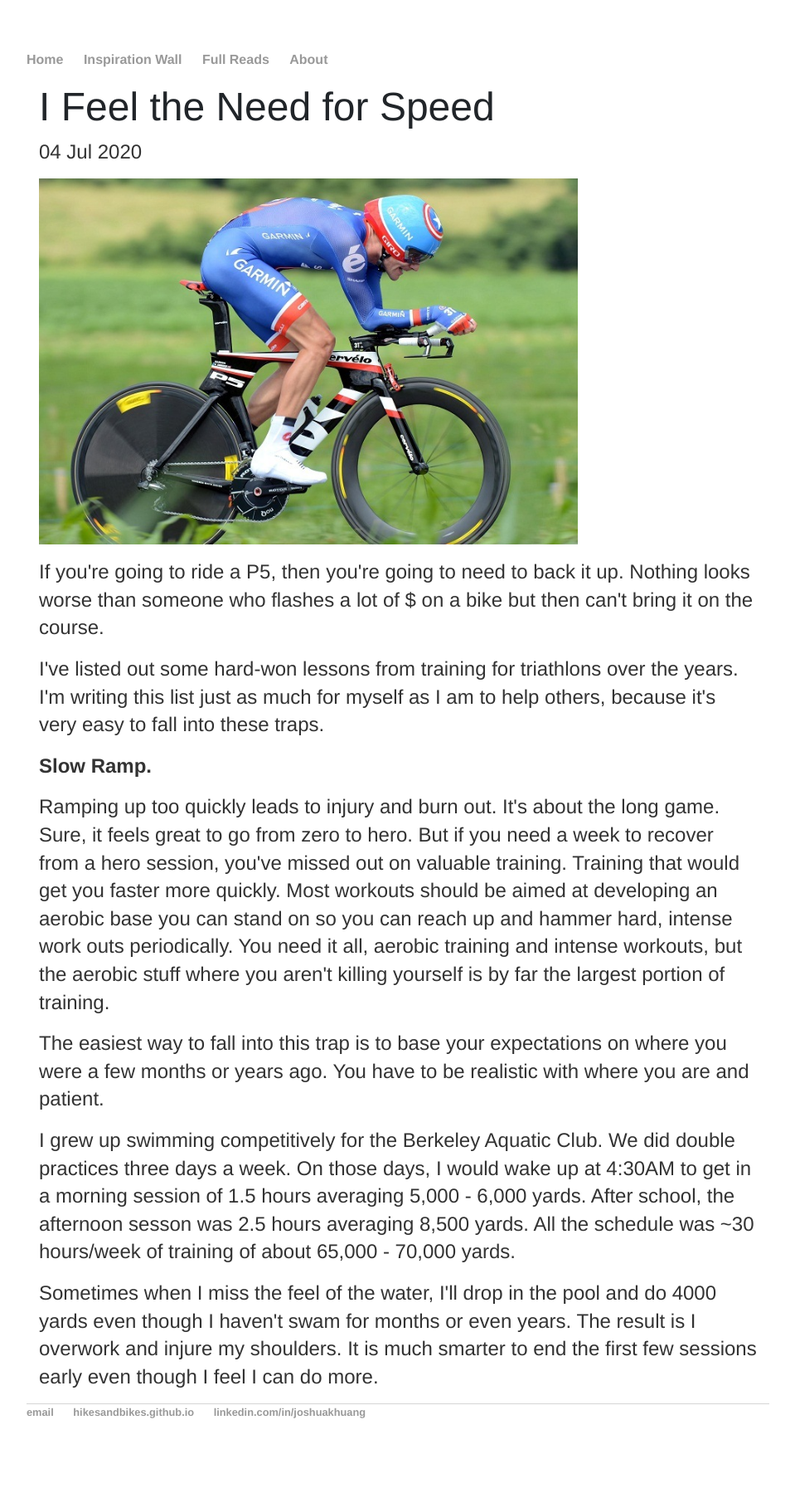
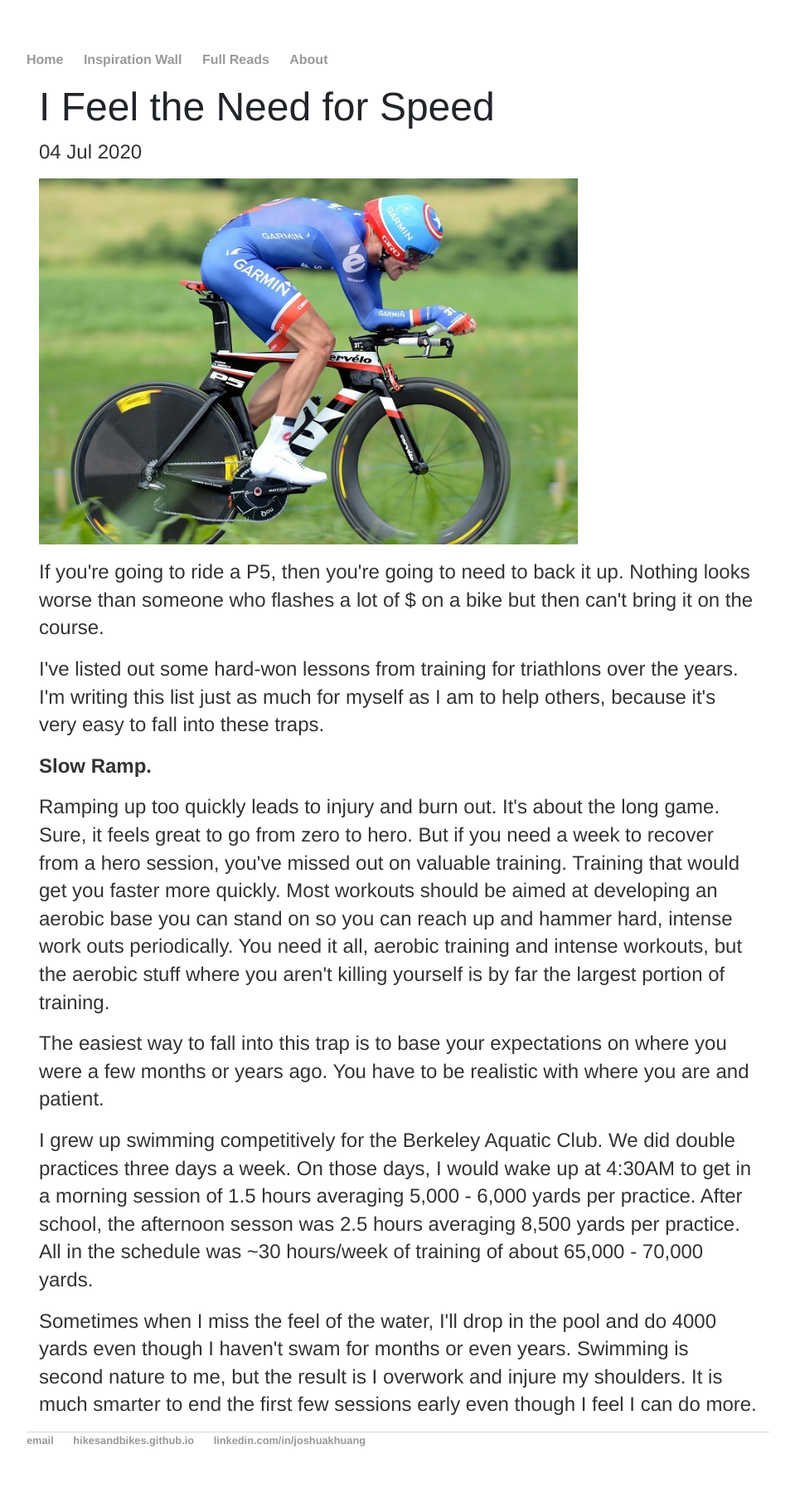
Before and after one commit to hikesandbikes/hikesandbikes.github.io, a Jekyll site: the page built from _posts/2020-07-04-the-need-for-speed.md, in a window 1280 px wide. Shown: the whole page at 83% size, without its empty margins (160-1119 px from the left). Built offline with Jekyll 4.4.1, drawn with Linux system fonts in a browser that asks for light colours; before the commit the page ends 1771 px from its top, so only the background shows below that.

Commit message:
Fix BAC paragraph

```diff
--- a/_posts/2020-07-04-the-need-for-speed.md
+++ b/_posts/2020-07-04-the-need-for-speed.md
@@ -30,9 +30,9 @@ great to go from zero to hero.  But if you need a week to recover from a hero se
 <p>
 The easiest way to fall into this trap is to base your expectations on where you were a few months or years ago.  You have to be realistic with where you are and patient.
 </p>
-<p> I grew up swimming competitively for the Berkeley Aquatic Club.  We did double practices three days a week.  On those days, I would wake up at 4:30AM to get in a morning session of 1.5 hours averaging 5,000 - 6,000 yards.  After school, the afternoon sesson was 2.5 hours averaging 8,500 yards.  All the schedule was ~30 hours/week of training of about 65,000 - 70,000 yards.
+<p> I grew up swimming competitively for the Berkeley Aquatic Club.  We did double practices three days a week.  On those days, I would wake up at 4:30AM to get in a morning session of 1.5 hours averaging 5,000 - 6,000 yards per practice.  After school, the afternoon sesson was 2.5 hours averaging 8,500 yards per practice.  All in the schedule was ~30 hours/week of training of about 65,000 - 70,000 yards.
 </p>
-<p> Sometimes when I miss the feel of the water, I'll drop in the pool and do 4000 yards even though I haven't swam for months or even years.  The result is I overwork and injure my shoulders. It is much smarter to end the first few sessions early even though I feel I can do more.
+<p> Sometimes when I miss the feel of the water, I'll drop in the pool and do 4000 yards even though I haven't swam for months or even years.  Swimming is second nature to me, but the result is I overwork and injure my shoulders. It is much smarter to end the first few sessions early even though I feel I can do more.
 </p>
 
 </div>
```
